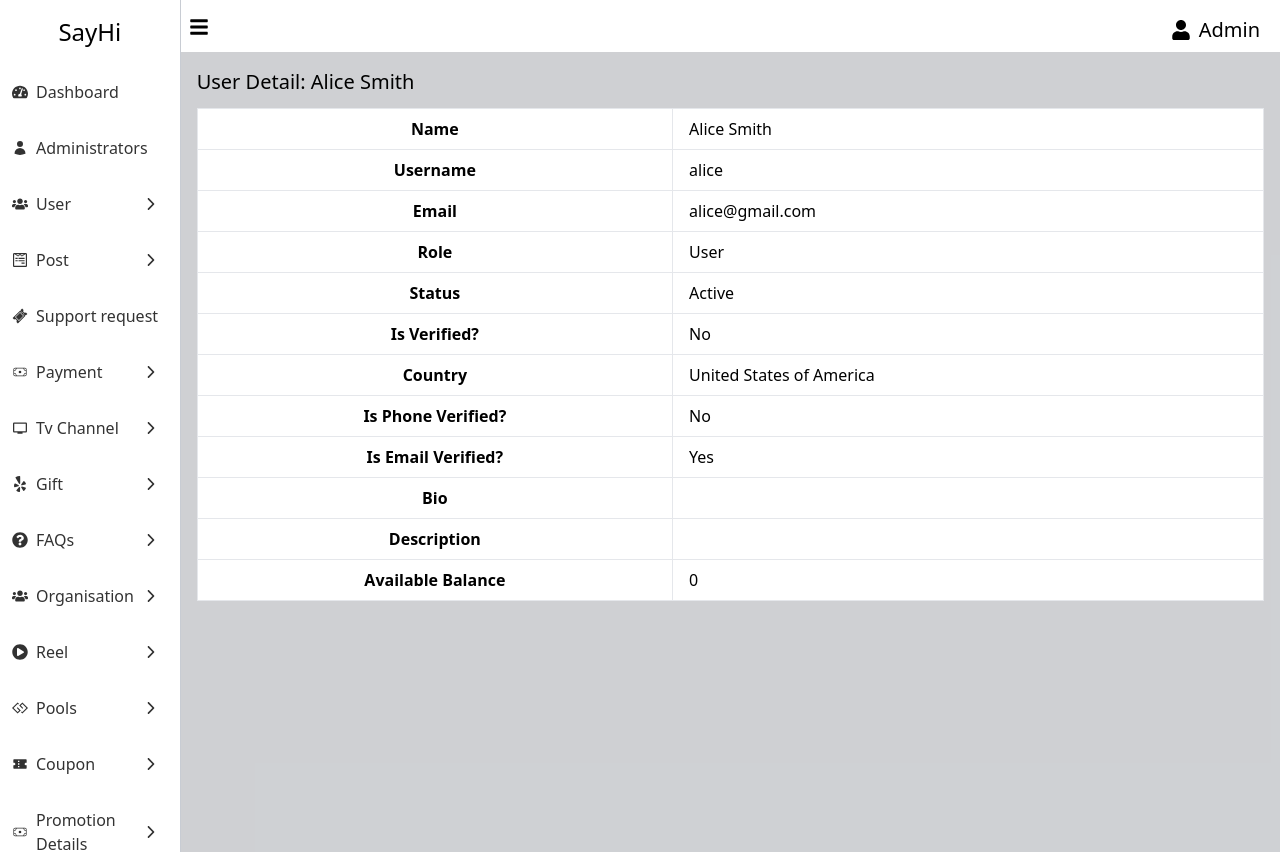
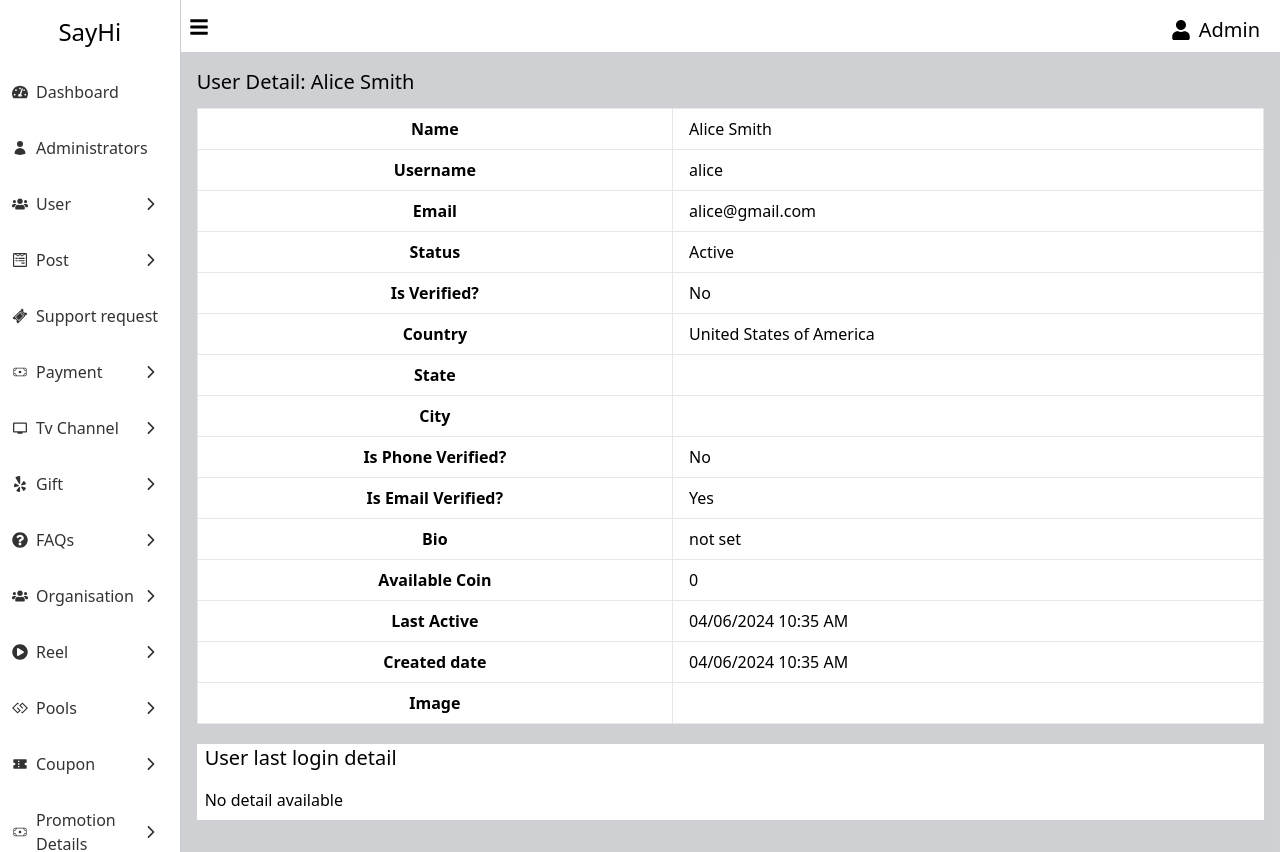
Before and after one commit to Husein8/Dashboard, a React (Vite) app: page /userDetails/1 in a window 1280 px wide. Shown: the top 852 px of the page. Built offline with nearby package versions, Linux system fonts and the light colour scheme.

Commit message:
userdetails modified

```diff
--- a/src/Pages/UserDetails.jsx
+++ b/src/Pages/UserDetails.jsx
@@ -6,281 +6,220 @@ const userDetailsData = {
     name: "Alice Smith",
     username: "alice",
     email: "alice@gmail.com",
-    role: "User",
     status: "Active",
     isVerified: false,
     country: "United States of America",
     isPhoneVerified: false,
     isEmailVerified: true,
     bio: "",
-    description: "",
-    availableBalance: 0,
+    availableCoin: 0,
+    lastActive: "04/06/2024 10:35 AM",
+    createdDate: "04/06/2024 10:35 AM",
+    image: "",
+    loginMode: "social",
+    deviceType: "iOS",
+    deviceModel: "Rosemary’s iPhone",
+    loggedAt: "04/06/2024 10:35 AM",
+    loginIp: "64.44.177.36",
   },
   2: {
     name: "Bob Johnson",
     username: "bob",
     email: "bob@gmail.com",
-    role: "User",
     status: "Active",
     isVerified: false,
     country: "United States of America",
+    state: "state",
+    city: "city",
     isPhoneVerified: false,
     isEmailVerified: true,
     bio: "",
-    description: "",
-    availableBalance: 0,
+    availableCoin: 0,
+    lastActive: "04/06/2024 10:35 AM",
+    createdDate: "04/06/2024 10:35 AM",
+    image: "",
+    loginMode: "social",
+    deviceType: "iOS",
+    deviceModel: "Rosemary’s iPhone",
+    loggedAt: "04/06/2024 10:35 AM",
+    loginIp: "64.44.177.36",
   },
   3: {
     name: "Charlie Brown",
     username: "charlie",
     email: "charlie@gmail.com",
-    role: "User",
     status: "Active",
     isVerified: false,
     country: "United States of America",
+    state: "state",
+    city: "city",
     isPhoneVerified: false,
     isEmailVerified: true,
     bio: "",
-    description: "",
-    availableBalance: 0,
+    availableCoin: 0,
+    lastActive: "04/06/2024 10:35 AM",
+    createdDate: "04/06/2024 10:35 AM",
+    image: "",
+    loginMode: "social",
+    deviceType: "iOS",
+    deviceModel: "Rosemary’s iPhone",
+    loggedAt: "04/06/2024 10:35 AM",
+    loginIp: "64.44.177.36",
   },
   4: {
     name: "Diana Prince",
     username: "diana",
     email: "diana@gmail.com",
-    role: "User",
     status: "Active",
     isVerified: false,
     country: "United States of America",
+    state: "state",
+    city: "city",
     isPhoneVerified: false,
     isEmailVerified: true,
     bio: "",
-    description: "",
-    availableBalance: 0,
+    availableCoin: 0,
+    lastActive: "04/06/2024 10:35 AM",
+    createdDate: "04/06/2024 10:35 AM",
+    image: "",
+    loginMode: "social",
+    deviceType: "iOS",
+    deviceModel: "Rosemary’s iPhone",
+    loggedAt: "04/06/2024 10:35 AM",
+    loginIp: "64.44.177.36",
   },
   5: {
     name: "Eve Adams",
     username: "eve",
     email: "eve@gmail.com",
-    role: "User",
     status: "Active",
     isVerified: false,
     country: "United States of America",
+    state: "state",
+    city: "city",
+
     isPhoneVerified: false,
     isEmailVerified: true,
     bio: "",
-    description: "",
-    availableBalance: 0,
+    availableCoin: 0,
+    lastActive: "04/06/2024 10:35 AM",
+    createdDate: "04/06/2024 10:35 AM",
+    image: "",
+    loginMode: "social",
+    deviceType: "iOS",
+    deviceModel: "Rosemary’s iPhone",
+    loggedAt: "04/06/2024 10:35 AM",
+    loginIp: "64.44.177.36",
   },
   6: {
     name: "Frank Miller",
     username: "frank",
     email: "frank@gmail.com",
-    role: "User",
     status: "Active",
     isVerified: false,
     country: "United States of America",
+    state: "state",
+    city: "city",
     isPhoneVerified: false,
     isEmailVerified: true,
     bio: "",
-    description: "",
-    availableBalance: 0,
+    availableCoin: 0,
+    lastActive: "04/06/2024 10:35 AM",
+    createdDate: "04/06/2024 10:35 AM",
+    image: "",
+    loginMode: "social",
+    deviceType: "iOS",
+    deviceModel: "Rosemary’s iPhone",
+    loggedAt: "04/06/2024 10:35 AM",
+    loginIp: "64.44.177.36",
   },
   7: {
     name: "Grace Lee",
     username: "grace",
     email: "grace@gmail.com",
-    role: "User",
     status: "Active",
     isVerified: false,
     country: "United States of America",
+    state: "state",
+    city: "city",
     isPhoneVerified: false,
     isEmailVerified: true,
     bio: "",
-    description: "",
-    availableBalance: 0,
+    availableCoin: 0,
+    lastActive: "04/06/2024 10:35 AM",
+    createdDate: "04/06/2024 10:35 AM",
+    image: "",
+    loginMode: "social",
+    deviceType: "iOS",
+    deviceModel: "Rosemary’s iPhone",
+    loggedAt: "04/06/2024 10:35 AM",
+    loginIp: "64.44.177.36",
   },
   8: {
     name: "Hank Hill",
     username: "hank",
     email: "hank@gmail.com",
-    role: "User",
     status: "Active",
     isVerified: false,
     country: "United States of America",
+    state: "state",
+    city: "city",
     isPhoneVerified: false,
     isEmailVerified: true,
     bio: "",
-    description: "",
-    availableBalance: 0,
+    availableCoin: 0,
+    lastActive: "04/06/2024 10:35 AM",
+    createdDate: "04/06/2024 10:35 AM",
+    image: "",
+    loginMode: "social",
+    deviceType: "iOS",
+    deviceModel: "Rosemary’s iPhone",
+    loggedAt: "04/06/2024 10:35 AM",
+    loginIp: "64.44.177.36",
   },
   9: {
     name: "Ivy Green",
     username: "ivy",
     email: "ivy@gmail.com",
-    role: "User",
     status: "Active",
     isVerified: false,
     country: "United States of America",
+    state: "state",
+    city: "city",
     isPhoneVerified: false,
     isEmailVerified: true,
     bio: "",
-    description: "",
-    availableBalance: 0,
+    availableCoin: 0,
+    lastActive: "04/06/2024 10:35 AM",
+    createdDate: "04/06/2024 10:35 AM",
+    image: "",
+    loginMode: "social",
+    deviceType: "iOS",
+    deviceModel: "Rosemary’s iPhone",
+    loggedAt: "04/06/2024 10:35 AM",
+    loginIp: "64.44.177.36",
   },
   10: {
     name: "Jack White",
     username: "jack",
     email: "jack@gmail.com",
-    role: "User",
     status: "Active",
     isVerified: false,
     country: "United States of America",
+    state: "state",
+    city: "city",
     isPhoneVerified: false,
     isEmailVerified: true,
     bio: "",
-    description: "",
-    availableBalance: 0,
-  },
-  11: {
-    name: "Karen Black",
-    username: "karen",
-    email: "karen@gmail.com",
-    role: "User",
-    status: "Active",
-    isVerified: false,
-    country: "United States of America",
-    isPhoneVerified: false,
-    isEmailVerified: true,
-    bio: "",
-    description: "",
-    availableBalance: 0,
-  },
-  12: {
-    name: "Larry King",
-    username: "larry",
-    email: "larry@gmail.com",
-    role: "User",
-    status: "Active",
-    isVerified: false,
-    country: "United States of America",
-    isPhoneVerified: false,
-    isEmailVerified: true,
-    bio: "",
-    description: "",
-    availableBalance: 0,
-  },
-  13: {
-    name: "Mona Lisa",
-    username: "mona",
-    email: "mona@gmail.com",
-    role: "User",
-    status: "Active",
-    isVerified: false,
-    country: "United States of America",
-    isPhoneVerified: false,
-    isEmailVerified: true,
-    bio: "",
-    description: "",
-    availableBalance: 0,
-  },
-  14: {
-    name: "Nina Simone",
-    username: "nina",
-    email: "nina@gmail.com",
-    role: "User",
-    status: "Active",
-    isVerified: false,
-    country: "United States of America",
-    isPhoneVerified: false,
-    isEmailVerified: true,
-    bio: "",
-    description: "",
-    availableBalance: 0,
-  },
-  15: {
-    name: "Oscar Wilde",
-    username: "oscar",
-    email: "oscar@gmail.com",
-    role: "User",
-    status: "Active",
-    isVerified: false,
-    country: "United States of America",
-    isPhoneVerified: false,
-    isEmailVerified: true,
-    bio: "",
-    description: "",
-    availableBalance: 0,
-  },
-  16: {
-    name: "Paul Walker",
-    username: "paul",
-    email: "paul@gmail.com",
-    role: "User",
-    status: "Active",
-    isVerified: false,
-    country: "United States of America",
-    isPhoneVerified: false,
-    isEmailVerified: true,
-    bio: "",
-    description: "",
-    availableBalance: 0,
-  },
-  17: {
-    name: "Quincy Jones",
-    username: "quincy",
-    email: "quincy@gmail.com",
-    role: "User",
-    status: "Active",
-    isVerified: false,
-    country: "United States of America",
-    isPhoneVerified: false,
-    isEmailVerified: true,
-    bio: "",
-    description: "",
-    availableBalance: 0,
-  },
-  18: {
-    name: "Rachel Green",
-    username: "rachel",
-    email: "rachel@gmail.com",
-    role: "User",
-    status: "Active",
-    isVerified: false,
-    country: "United States of America",
-    isPhoneVerified: false,
-    isEmailVerified: true,
-    bio: "",
-    description: "",
-    availableBalance: 0,
-  },
-  19: {
-    name: "Steve Rogers",
-    username: "steve",
-    email: "steve@gmail.com",
-    role: "User",
-    status: "Active",
-    isVerified: false,
-    country: "United States of America",
-    isPhoneVerified: false,
-    isEmailVerified: true,
-    bio: "",
-    description: "",
-    availableBalance: 0,
-  },
-  20: {
-    name: "Tony Stark",
-    username: "tony",
-    email: "tony@gmail.com",
-    role: "User",
-    status: "Active",
-    isVerified: false,
-    country: "United States of America",
-    isPhoneVerified: false,
-    isEmailVerified: true,
-    bio: "",
-    description: "",
-    availableBalance: 0,
+    availableCoin: 0,
+    lastActive: "04/06/2024 10:35 AM",
+    createdDate: "04/06/2024 10:35 AM",
+    image: "",
+    // loginMode: "social",
+    // deviceType: "iOS",
+    // deviceModel: "Rosemary’s iPhone",
+    // loggedAt: "04/06/2024 10:35 AM",
+    // loginIp: "64.44.177.36",
   },
 };
 
@@ -311,10 +250,6 @@ const UserDetails = () => {
               <td className="py-2 px-4 border">{user.email}</td>
             </tr>
             <tr>
-              <th className="py-2 px-4 border">Role</th>
-              <td className="py-2 px-4 border">{user.role}</td>
-            </tr>
-            <tr>
               <th className="py-2 px-4 border">Status</th>
               <td className="py-2 px-4 border">{user.status}</td>
             </tr>
@@ -327,6 +262,14 @@ const UserDetails = () => {
             <tr>
               <th className="py-2 px-4 border">Country</th>
               <td className="py-2 px-4 border">{user.country}</td>
+            </tr>
+            <tr>
+              <th className="py-2 px-4 border">State</th>
+              <td className="py-2 px-4 border">{user.state}</td>
+            </tr>
+            <tr>
+              <th className="py-2 px-4 border">City</th>
+              <td className="py-2 px-4 border">{user.city}</td>
             </tr>
             <tr>
               <th className="py-2 px-4 border">Is Phone Verified?</th>
@@ -342,18 +285,70 @@ const UserDetails = () => {
             </tr>
             <tr>
               <th className="py-2 px-4 border">Bio</th>
-              <td className="py-2 px-4 border">{user.bio}</td>
+              <td className="py-2 px-4 border">
+                {user.bio ? user.bio : "not set"}
+              </td>
             </tr>
             <tr>
-              <th className="py-2 px-4 border">Description</th>
-              <td className="py-2 px-4 border">{user.description}</td>
+              <th className="py-2 px-4 border">Available Coin</th>
+              <td className="py-2 px-4 border">{user.availableCoin}</td>
             </tr>
             <tr>
-              <th className="py-2 px-4 border">Available Balance</th>
-              <td className="py-2 px-4 border">{user.availableBalance}</td>
+              <th className="py-2 px-4 border">Last Active</th>
+              <td className="py-2 px-4 border">{user.lastActive}</td>
+            </tr>
+            <tr>
+              <th className="py-2 px-4 border">Created date</th>
+              <td className="py-2 px-4 border">{user.createdDate}</td>
+            </tr>
+            <tr>
+              <th className="py-2 px-4 border">Image</th>
+              <td className="py-2 px-4 border">{user.image}</td>
             </tr>
           </tbody>
         </table>
+      </div>
+      <div className="bg-white px-2 pb-2">
+        <h2 className="text-xl mb-4 mt-5 font-medium">
+          User last login detail
+        </h2>
+        <div className="overflow-x-auto ">
+          {/* check for all of this, if all of this doesnt exist then dont render it
+            // loginMode: "social",
+    // deviceType: "iOS",
+    // deviceModel: "Rosemary’s iPhone",
+    // loggedAt: "04/06/2024 10:35 AM",
+    // loginIp: "64.44.177.36",
+             */}
+          {user.logindMode ? (
+            <table className="min-w-full bg-white border border-gray-200">
+              <tbody>
+                <tr>
+                  <th className="py-2 px-4 border">Login Mode</th>
+                  <td className="py-2 px-4 border">{user.loginMode}</td>
+                </tr>
+                <tr>
+                  <th className="py-2 px-4 border">Device Type</th>
+                  <td className="py-2 px-4 border">{user.deviceType}</td>
+                </tr>
+                <tr>
+                  <th className="py-2 px-4 border">Device Model</th>
+                  <td className="py-2 px-4 border">{user.deviceModel}</td>
+                </tr>
+                <tr>
+                  <th className="py-2 px-4 border">Logged At</th>
+                  <td className="py-2 px-4 border">{user.loggedAt}</td>
+                </tr>
+                <tr>
+                  <th className="py-2 px-4 border">Login Ip</th>
+                  <td className="py-2 px-4 border">{user.loginIp}</td>
+                </tr>
+              </tbody>
+            </table>
+          ) : (
+            <p>No detail available</p>
+          )}
+        </div>
       </div>
     </div>
   );
```
